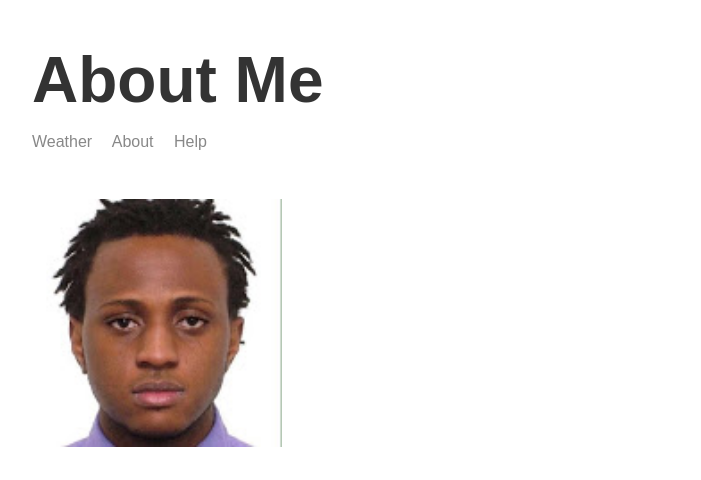
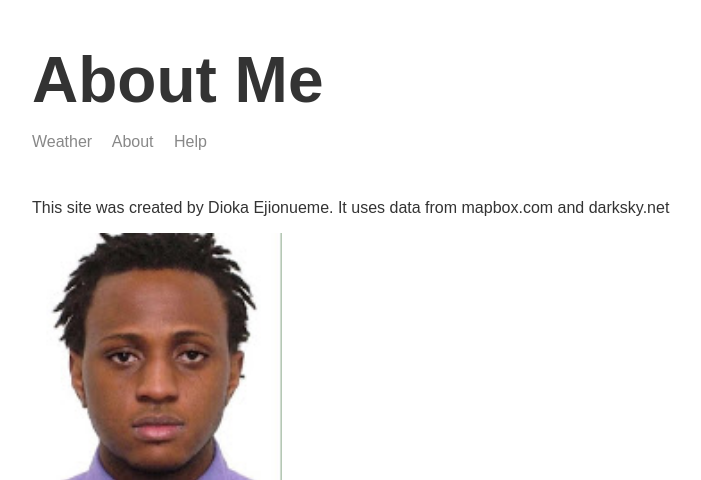
Before and after one commit to diokaejionueme/Weather-App, a Node server app: page /about in a window 1280 px wide. Shown: the top 480 px of the page, without its empty margins (283-984 px from the left). Run offline with Node 20, Linux system fonts and the light colour scheme.

Commit message:
add about text

```diff
--- a/templates/views/about.hbs
+++ b/templates/views/about.hbs
@@ -9,6 +9,7 @@
 	<body>
 		<div class="main-content">
 			{{>header}}
+			<p>This site was created by Dioka Ejionueme. It uses data from mapbox.com and darksky.net</p>
 			<img class="portrait" src="/img/dee.jpg">
 		</div>
 		{{>footer}}
```
